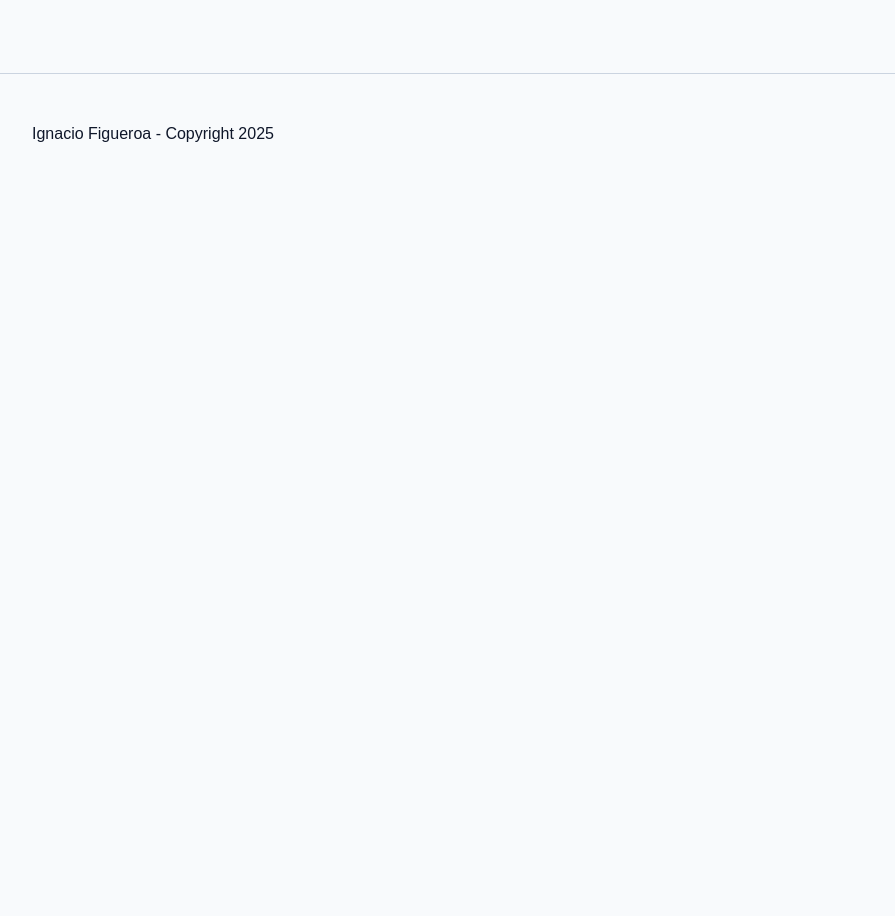
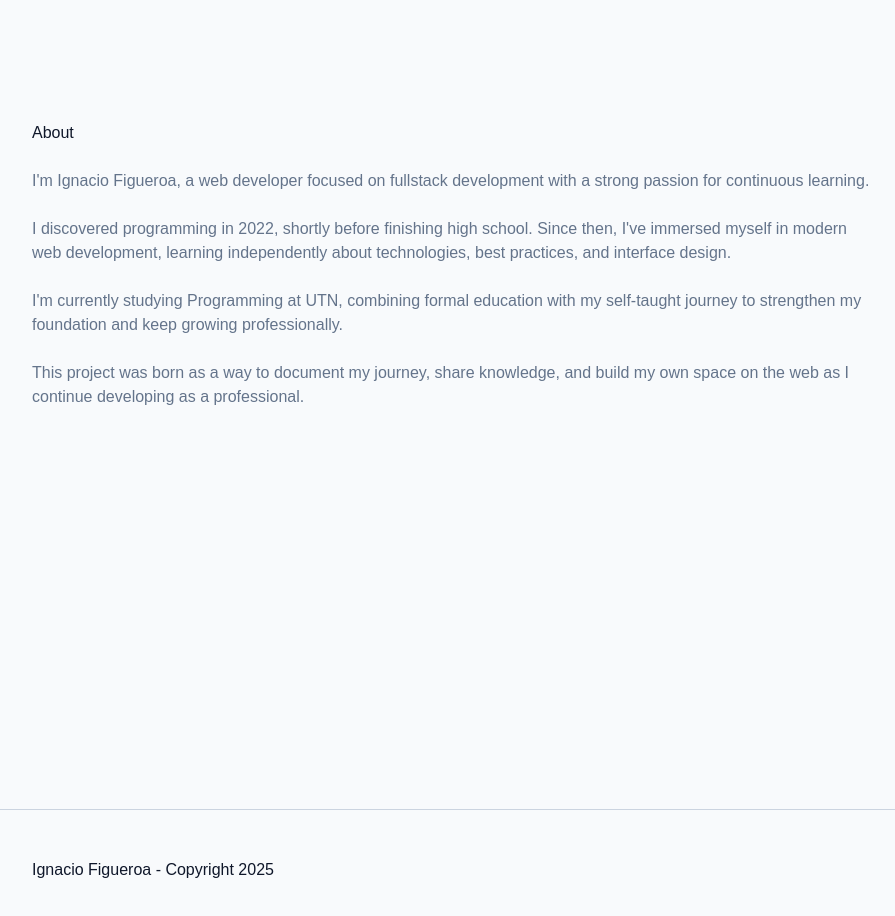
Before and after one commit to figueroaignacio/portfolio, a React (Vite) app: page / in a window 1280 px wide. Shown: the part 640-1556 px from the top of the page, without its empty margins (184-1079 px from the left). Before the commit the page ends 834 px from the top, so only its background shows below. Built offline with nearby package versions, Linux system fonts and the light colour scheme; a web font is replaced by a local one.

Commit message:
feat: add about section

```diff
--- a/src/i18n/en/sections.json
+++ b/src/i18n/en/sections.json
@@ -7,5 +7,12 @@
       "readMyBlog": "Read my Blog",
       "knowMe": "Come to know me."
     }
+  },
+  "about": {
+    "title": "About",
+    "intro": "I'm Ignacio Figueroa, a web developer focused on fullstack development with a strong passion for continuous learning.",
+    "journey": "I discovered programming in 2022, shortly before finishing high school. Since then, I've immersed myself in modern web development, learning independently about technologies, best practices, and interface design.",
+    "education": "I'm currently studying Programming at UTN, combining formal education with my self-taught journey to strengthen my foundation and keep growing professionally.",
+    "project": "This project was born as a way to document my journey, share knowledge, and build my own space on the web as I continue developing as a professional."
   }
 }
--- a/src/i18n/es/sections.json
+++ b/src/i18n/es/sections.json
@@ -7,5 +7,12 @@
       "readMyBlog": "Visita my blog",
       "knowMe": "Conoceme"
     }
+  },
+  "about": {
+    "title": "Sobre mí",
+    "intro": "Soy Ignacio Figueroa, desarrollador web con enfoque fullstack y una fuerte pasión por el aprendizaje continuo.",
+    "journey": "Descubrí la programación en 2022, poco antes de terminar la secundaria. Desde entonces, me sumergí en el desarrollo web moderno, aprendiendo de forma autodidacta sobre tecnologías, buenas prácticas y diseño de interfaces.",
+    "education": "Actualmente estudio la Tecnicatura en Programación en la UTN, combinando educación formal con mi camino autodidacta para fortalecer mis bases y seguir creciendo profesionalmente.",
+    "project": "Este proyecto nace como una forma de documentar mi recorrido, compartir conocimientos y construir mi propio espacio en la web mientras sigo desarrollándome como profesional."
   }
 }
--- a/src/layout/root-layout.tsx
+++ b/src/layout/root-layout.tsx
@@ -5,7 +5,7 @@ import { Outlet } from 'react-router';
 
 export function RootLayout() {
   return (
-    <div className="root-layout-grid">
+    <div className="root-layout-grid gap-y-12">
       <Header />
       <main className="container">
         <Outlet />
--- a/src/pages/home.tsx
+++ b/src/pages/home.tsx
@@ -1,9 +1,12 @@
+// Sections
+import { About } from '@/sections/about';
 import { Hero } from '@/sections/hero';
 
 export function HomePage() {
   return (
     <div>
       <Hero />
+      <About />
     </div>
   );
 }
--- /dev/null
+++ b/src/sections/about.tsx
@@ -0,0 +1,29 @@
+import { useTranslation } from 'react-i18next';
+
+export function About() {
+  const { t } = useTranslation('sections');
+
+  const paragraphs = [
+    {
+      text: t('about.intro'),
+    },
+    {
+      text: t('about.journey'),
+    },
+    {
+      text: t('about.education'),
+    },
+    {
+      text: t('about.project'),
+    },
+  ];
+
+  return (
+    <section className="min-h-[80dvh] space-y-6">
+      <h2>{t('about.title')}</h2>
+      {paragraphs.map((item) => (
+        <p className="text-muted-foreground">{item.text}</p>
+      ))}
+    </section>
+  );
+}
```
Also changed, not shown: src/styles/animations.css (deleted, +0 -45 lines).
